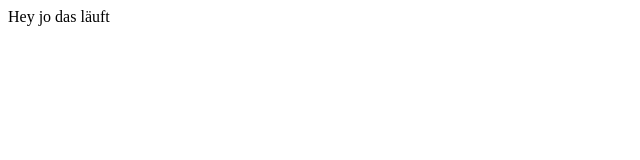
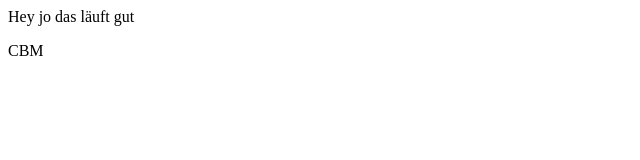
Before and after one commit to taxido3/test, a plain HTML site: page index2.html in a window 1280 px wide. Shown: the full height of the page, 0-640 px from the left. Drawn offline with Linux system fonts and the light colour scheme.

Commit message:
snizhana

```diff
--- a/index2.html
+++ b/index2.html
@@ -1,8 +1,7 @@
 <html>
+  <body>
+    Hey jo das läuft gut
+  </body>
 
-<body>
-Hey jo das läuft
-</body>
-
-
+  <p>CBM</p>
 </html>
```
